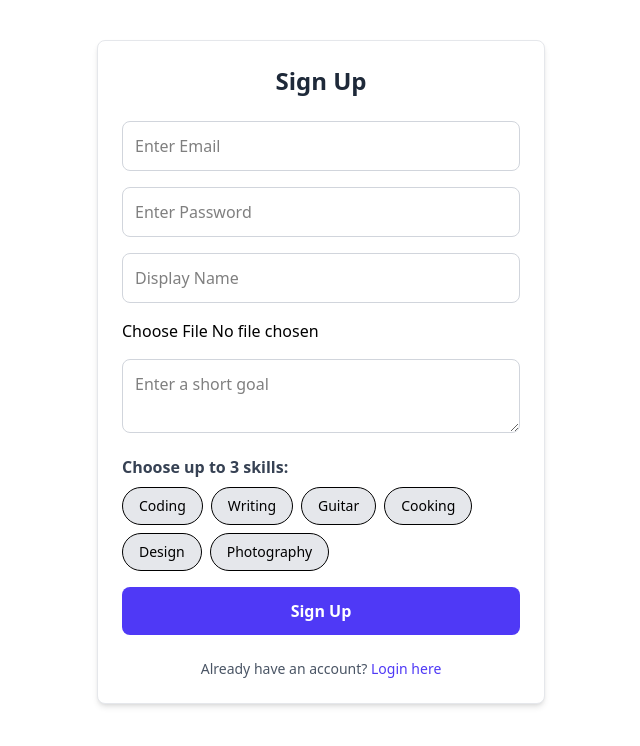
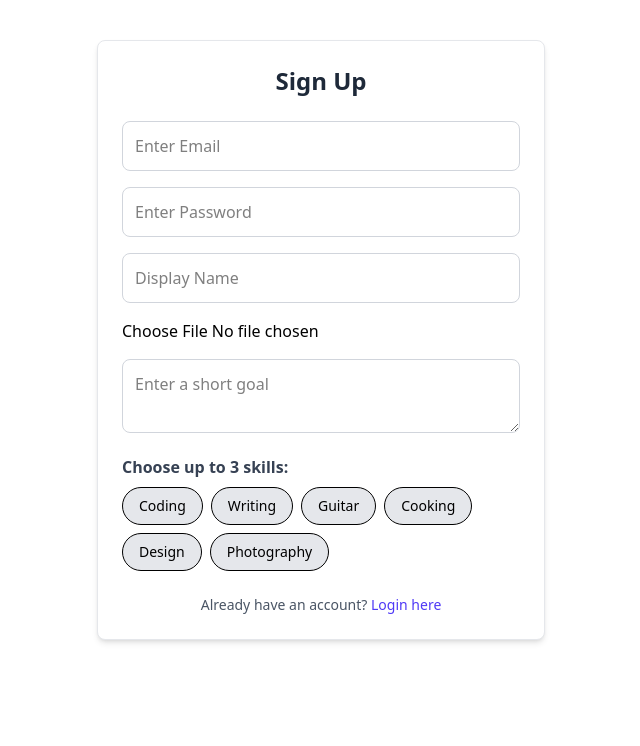
Before and after one commit to Samip0205/College_project, a React (Vite) app: page /signup in a window 1280 px wide. Shown: the top 746 px of the page, without its empty margins (319-959 px from the left). Built offline with nearby package versions, Linux system fonts and the light colour scheme.

Commit message:
button change

```diff
--- a/src/components/SignUp.jsx
+++ b/src/components/SignUp.jsx
@@ -107,12 +107,7 @@ const SignUp = () => {
           </div>
         </div>
 
-        <button
-          type="submit"
-          className="w-full bg-indigo-600 hover:bg-indigo-700 text-white font-semibold py-3 rounded-lg transition"
-        >
-          Sign Up
-        </button>
+
       </form>
 
       <p className="mt-6 text-center text-sm text-gray-600">
```
